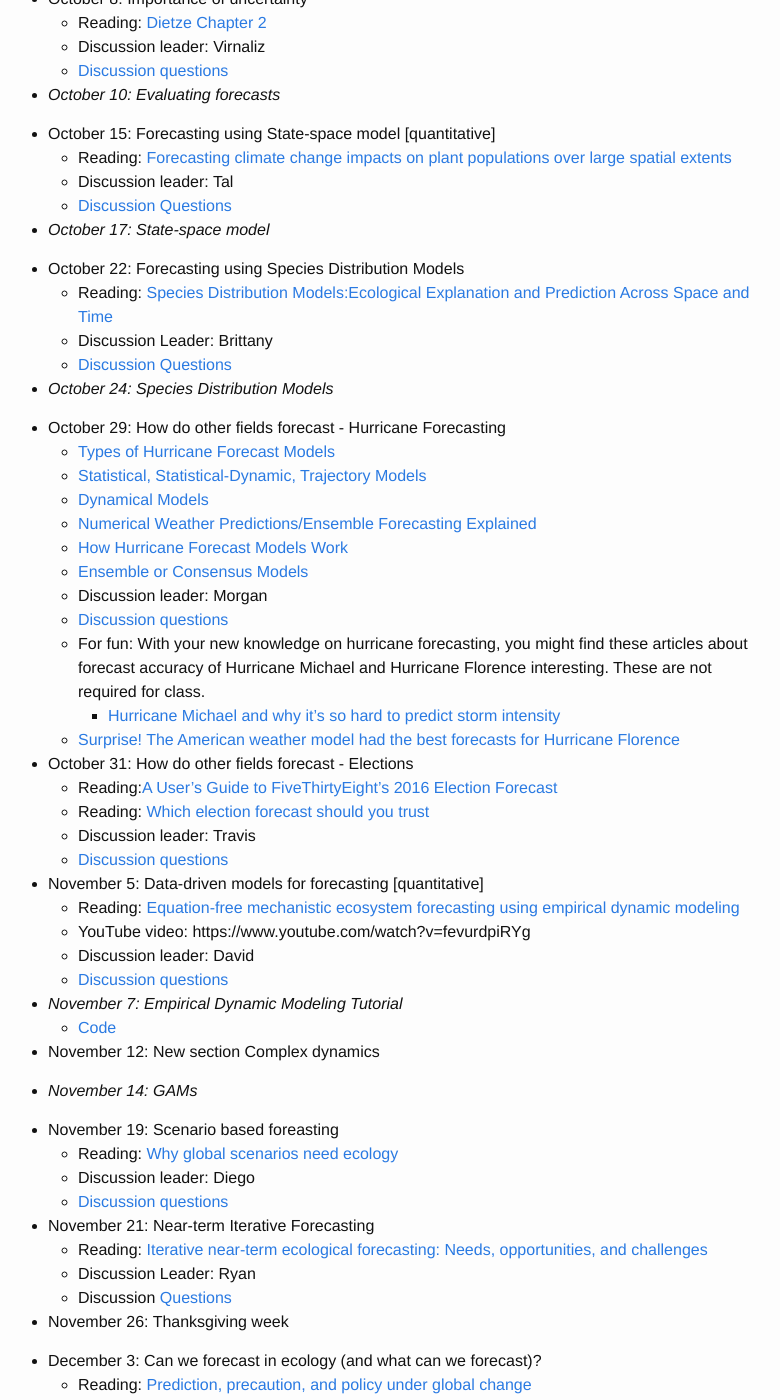
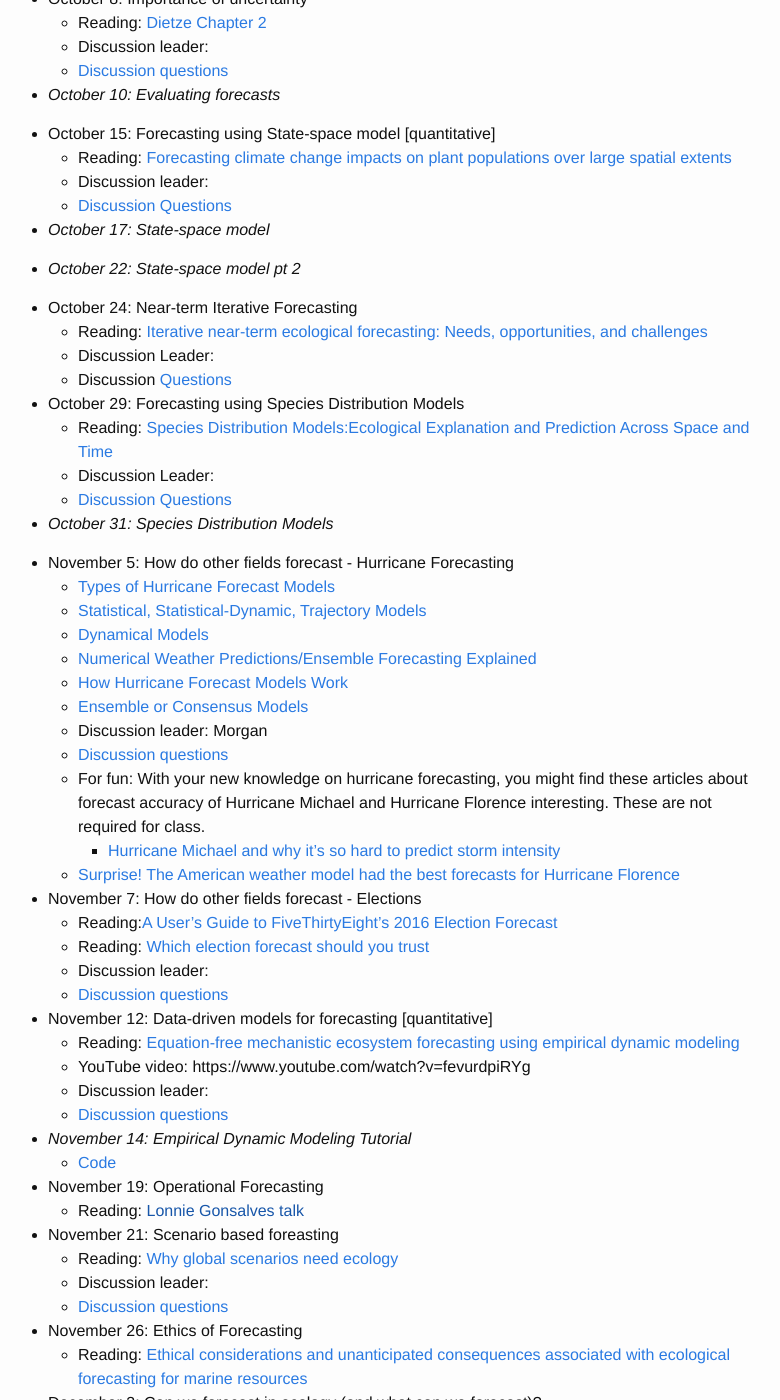
Before and after one commit to weecology/forecasting-dynamics-course, a Jekyll site: the page built from schedule.md, in a window 1280 px wide and 1400 px high, scrolled down 1530 px. Shown: the whole window, without its empty margins (252-1032 px from the left). Built offline with Jekyll 4.4.1, drawn with Linux system fonts in a browser that asks for light colours; some of the changed text lies outside the part shown.

Commit message:
Updated fall schedule 2019

```diff
--- a/schedule.md
+++ b/schedule.md
@@ -65,26 +65,33 @@ Activity days when laptops are required are noted in italics. Discussion leaders
 
 * October 8: Importance of uncertainty
     * Reading: [Dietze Chapter 2](https://ebookcentral.proquest.com/lib/UFL/detail.action?docID=4866481#goto_toc)
-    * Discussion leader: Virnaliz
+    * Discussion leader:
     * [Discussion questions]({{ site.baseurl }}/discussion/dietz-ch2-questions)
 
 * *October 10: Evaluating forecasts*
 
 * October 15: Forecasting using State-space model [quantitative]
     * Reading: [Forecasting climate change impacts on plant populations over large spatial extents](https://doi.org/10.1002/ecs2.1525)
-    * Discussion leader: Tal
+    * Discussion leader:
     * [Discussion Questions]({{ site.baseurl }}/discussion/treddenick)
 
-* *October 17:  State-space model*
+* *October 17: State-space model*
 
-* October 22:  Forecasting using Species Distribution Models
+* *October 22: State-space model pt 2*
+
+* October 24: Near-term Iterative Forecasting
+    * Reading: [Iterative near-term ecological forecasting: Needs, opportunities, and challenges](https://doi.org/10.1073/pnas.1710231115 )
+    * Discussion Leader:
+    * Discussion [Questions]({{ site.baseurl }}/discussion/iterative)
+
+* October 29:  Forecasting using Species Distribution Models
     * Reading: [Species Distribution Models:Ecological Explanation and Prediction Across Space and Time](http://eurobasin.dtuaqua.dk/eurobasin/documents/Training%20ISM/Elith_and_Leathwick_2009.pdf)
-    * Discussion Leader: Brittany
+    * Discussion Leader:
     * [Discussion Questions]({{ site.baseurl }}/discussion/SDMs)
 
-* *October 24: Species Distribution Models*
+* *October 31: Species Distribution Models*
 
-* October 29: How do other fields forecast - Hurricane Forecasting
+* November 5: How do other fields forecast - Hurricane Forecasting
     * [Types of Hurricane Forecast Models](http://www.hurricanescience.org/science/forecast/models/modeltypes/)
     * [Statistical, Statistical-Dynamic, Trajectory Models](http://www.hurricanescience.org/science/forecast/models/modeltypes/statistical/)
     * [Dynamical Models](http://www.hurricanescience.org/science/forecast/models/modeltypes/dynamicalmodels/)
@@ -97,36 +104,31 @@ Activity days when laptops are required are noted in italics. Discussion leaders
         * [Hurricane Michael and why it’s so hard to predict storm intensity](https://www.vox.com/energy-and-environment/2018/10/11/17963958/hurricane-michael-forecast-track-intensity-category)
 	* [Surprise! The American weather model had the best forecasts for Hurricane Florence](https://www.washingtonpost.com/weather/2018/09/26/surprise-american-weather-model-had-best-forecasts-hurricane-florence/?utm_term=.b1cb011d15e4)
 
-* October 31: How do other fields forecast - Elections
+* November 7: How do other fields forecast - Elections
     * Reading:[A User's Guide to FiveThirtyEight's 2016 Election Forecast](https://fivethirtyeight.com/features/a-users-guide-to-fivethirtyeights-2016-general-election-forecast/)
     * Reading: [Which election forecast should you trust](http://www.slate.com/articles/news_and_politics/politics/2016/08/fivethirtyeight_vs_the_upshot_who_should_you_trust_to_forecast_the_2016.html)
-    * Discussion leader: Travis
+    * Discussion leader:
     * [Discussion questions]({{ site.baseurl }}/discussion/elections)
 
-* November 5: Data-driven models for forecasting [quantitative]
+* November 12: Data-driven models for forecasting [quantitative]
     * Reading: [Equation-free mechanistic ecosystem forecasting using empirical dynamic modeling](https://doi.org/10.1073/pnas.1417063112)
     * YouTube video: https://www.youtube.com/watch?v=fevurdpiRYg
-    * Discussion leader: David
+    * Discussion leader:
     * [Discussion questions]({{ site.baseurl }}/discussion/edm)
 
-* *November 7:  Empirical Dynamic Modeling Tutorial*
+* *November 14:  Empirical Dynamic Modeling Tutorial*
     * [Code]({{ site.baseurl }}/lectures/rEDM_primer)
 
-* November 12: New section Complex dynamics
+* November 19: Operational Forecasting
+    * Reading: [Lonnie Gonsalves talk]()
 
-* *November 14: GAMs*
-
-* November 19: Scenario based foreasting
+* November 21: Scenario based foreasting
     * Reading: [Why global scenarios need ecology](https://doi.org/10.1890/1540-9295(2003)001[0322:WGSNE]2.0.CO;2)
-    * Discussion leader: Diego
+    * Discussion leader:
     * [Discussion questions]({{ site.baseurl }}/discussion/scenarios)
 
-* November 21:  Near-term Iterative Forecasting
-    * Reading: [Iterative near-term ecological forecasting: Needs, opportunities, and challenges](https://doi.org/10.1073/pnas.1710231115 )
-    * Discussion Leader: Ryan
-    * Discussion [Questions]({{ site.baseurl }}/discussion/iterative)
-
-* November 26: Thanksgiving week
+* November 26: Ethics of Forecasting
+    * Reading: [Ethical considerations and unanticipated consequences associated with ecological forecasting for marine resources](https://academic.oup.com/icesjms/advance-article/doi/10.1093/icesjms/fsy210/5303214)
 
 * December 3: Can we forecast in ecology (and what can we forecast)?
     * Reading: [Prediction, precaution, and policy under global change](https://doi.org/10.1126/science.1261824)
```
Also changed, not shown: other parts of schedule.md (+2 -2 lines).
